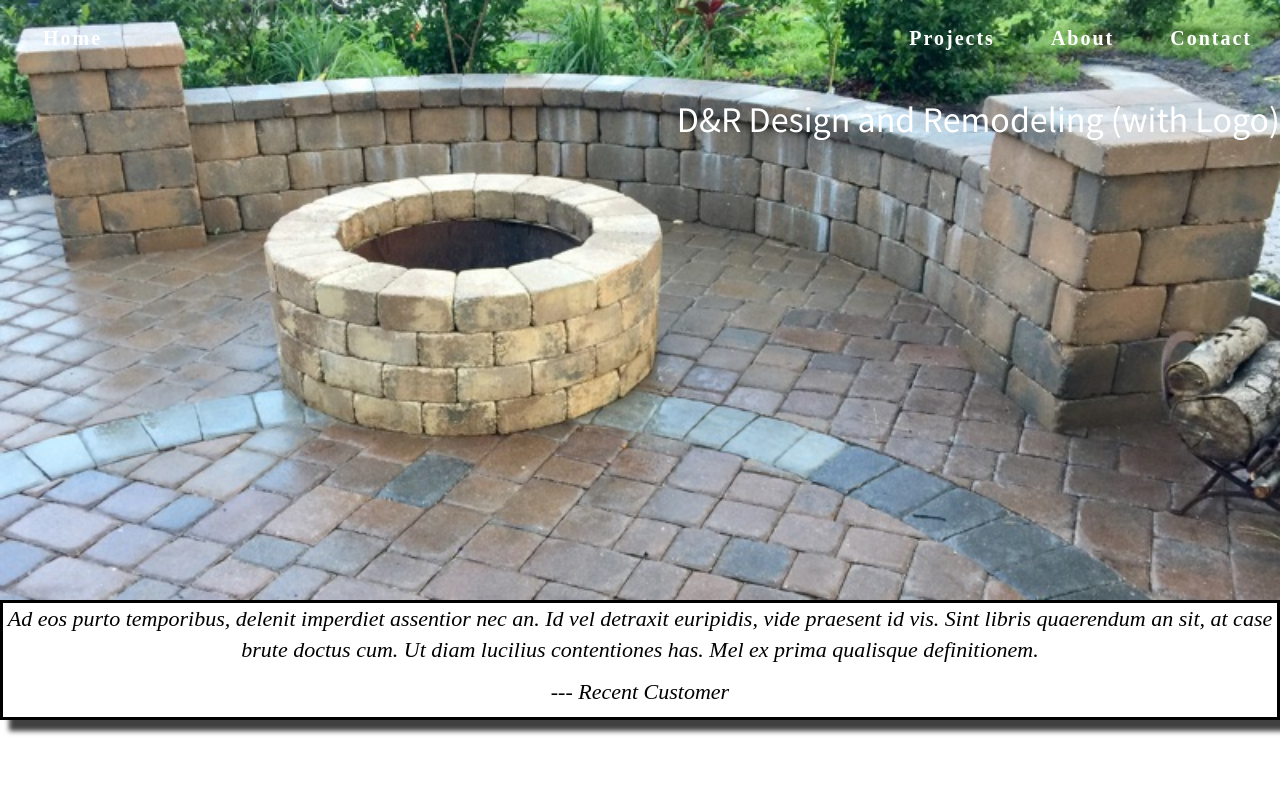
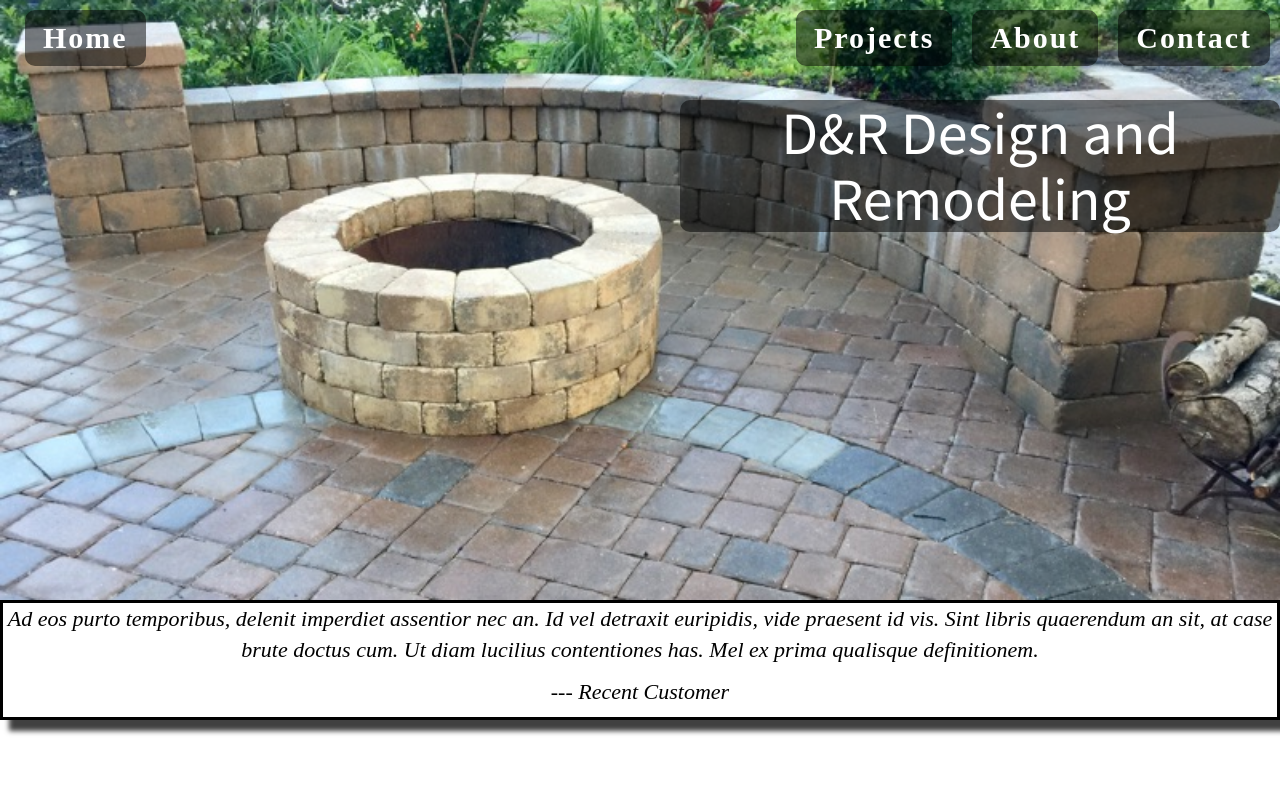
Before and after one commit to HubbardHarvey3/thefirst_shot, a website: page public/index.html in a window 1280 px wide. Shown: the top 800 px of the page. Drawn offline with nearby package versions, Linux system fonts and the light colour scheme; files whose address does not match are found by name.

Commit message:
make cosmetic changes to logo and navbar

```diff
--- a/public/index.html
+++ b/public/index.html
@@ -34,7 +34,7 @@
 
 		<!--Header with Logo (Nice Pic for Background)-->
 		<header id="logo">
-			<h1>D&R Design and Remodeling (with Logo)</h1>
+			<h1 class="logoBackground">D&R Design and Remodeling</h1>
 		</header>
 
 	<!--Testimonial-->
--- a/public/style/style.css
+++ b/public/style/style.css
@@ -21,7 +21,7 @@ nav>div.container{
 }
 
 .sticky {
-	background-color: rgba(0, 0, 0, 0.7);
+	background-color: rgba(0, 0, 0, 1);
 	border-bottom: solid 5px black;
 	color:black;
 	width:100%;
@@ -49,9 +49,11 @@ nav>div.container{
 	border-radius: 10px;
 	margin:10px 10px;
 	color:white;
-	font-weight: 700;
+	font-weight: 900;
 	font-family: 'PT Serif', serif;
 	border:3px solid transparent;
+	font-size: 30px;
+	background-color:rgba(0, 0, 0, 0.5);
 }
 
 footer.footBorder {
@@ -82,6 +84,20 @@ footer.footBorder {
 }
 
 /*Main Body Styling*/
+
+h1 {
+	font-size: inherit;
+}
+
+.logoBackground {
+	background-color:rgba(0, 0, 0, 0.5);
+	width:600px;
+	float: right;
+	color:white;
+	text-align: center;
+	border-radius: 10px;
+
+}
 
 .title {
 	text-align: center;
@@ -130,7 +146,7 @@ footer.footBorder {
 
 #logo {
 	width:100%;
-	color:white;
+	color:black;
 	height:600px;
 	text-align: right;
 	background-image: url("/img/FullSizeR3.jpg");
@@ -141,4 +157,6 @@ footer.footBorder {
 	background-size:cover;
 	background-position:center;
 	padding-top:80px;
+	font-size: 60px;
+	font-weight: bold;
 }
```
